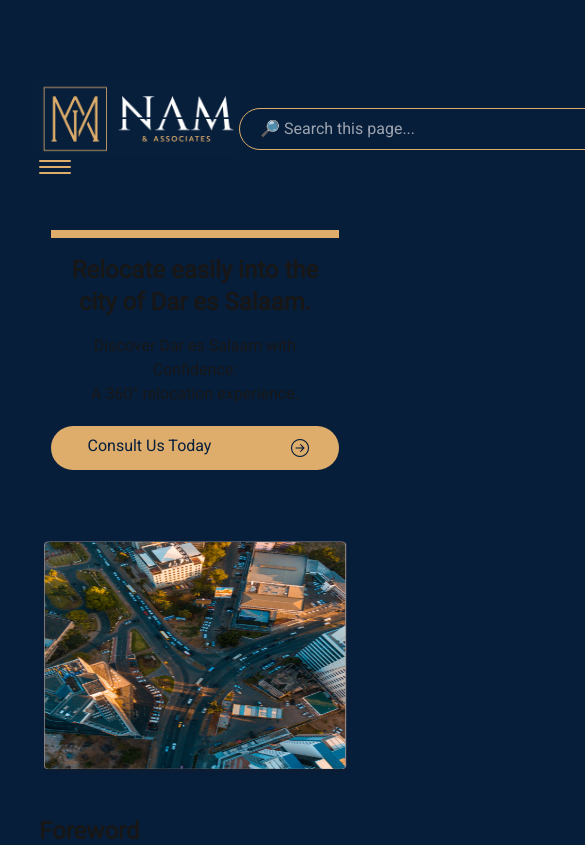
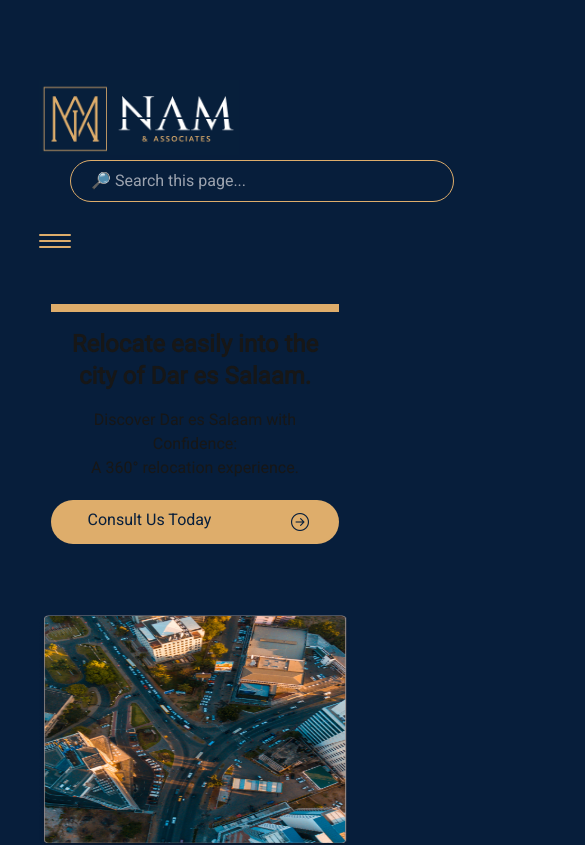
Before and after one commit to genie360s/nam-website, a Next.js app in the folder nam/: page / in a window 390 px wide. Shown: the top 845 px of the page, 585 px wide, since content can reach past the window. Built offline with nearby package versions, Linux system fonts and the light colour scheme; a web font is replaced by a local one.

Commit message:
fixed: search bar responsiveness

```diff
--- a/nam/src/app/page.tsx
+++ b/nam/src/app/page.tsx
@@ -28,11 +28,14 @@ export default function Home() {
             height={200}
           />
         </div>
-        <div className=" flex-auto order-last">
+        <div className=" flex-auto order-last hidden md:block">
           <div className="grid justify-items-end mt-3 mb-3">
           <SearchBar/>
           </div>
         </div>
+      </div>
+      <div className="w-[80vw] md:hidden grid justify-items-end mx-auto mr-2 ">
+      <SearchBar/>
       </div>
       <NavBar />
       <div className=" mx-auto mt-10 mb-5 w-[80vw]  gaps-4  grid grid-cols-1 md:grid-cols-2 lg:grid-cols-3 lg:grid-flow-col grid-rows-1">
```
